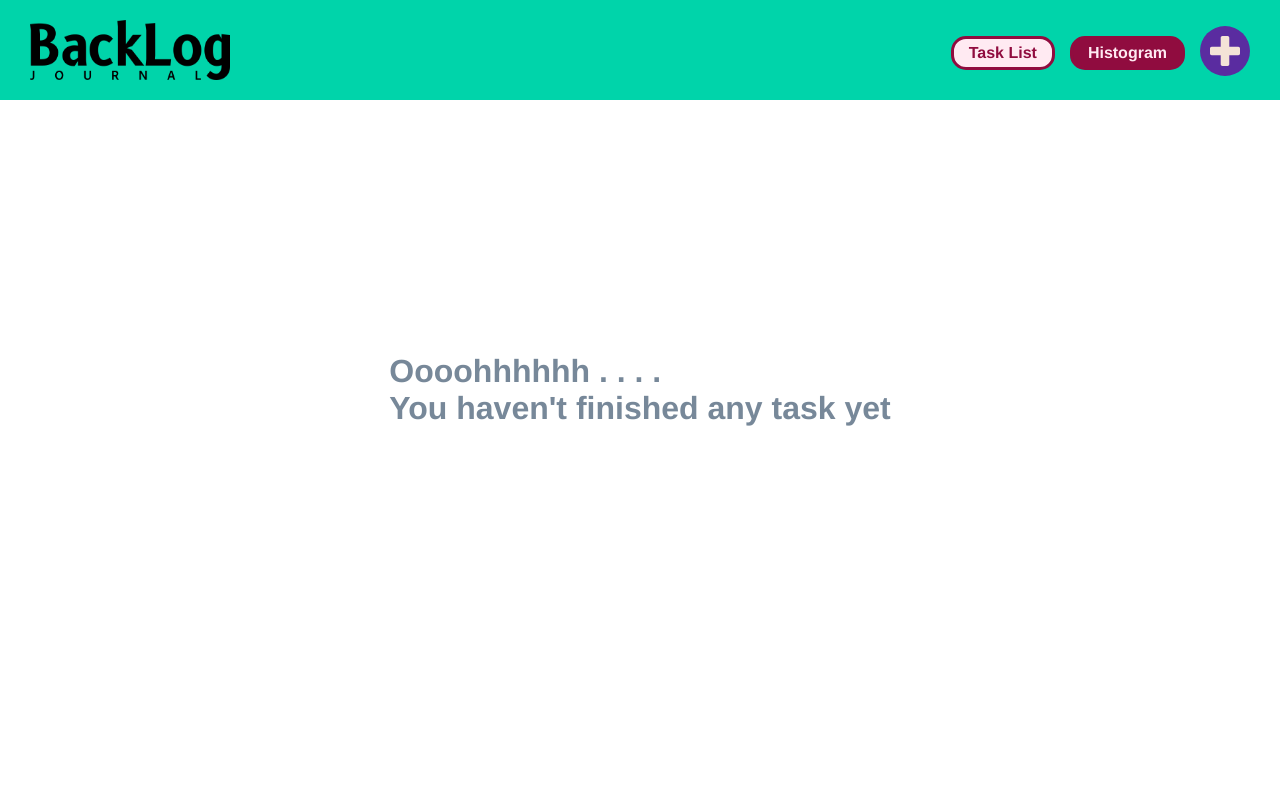
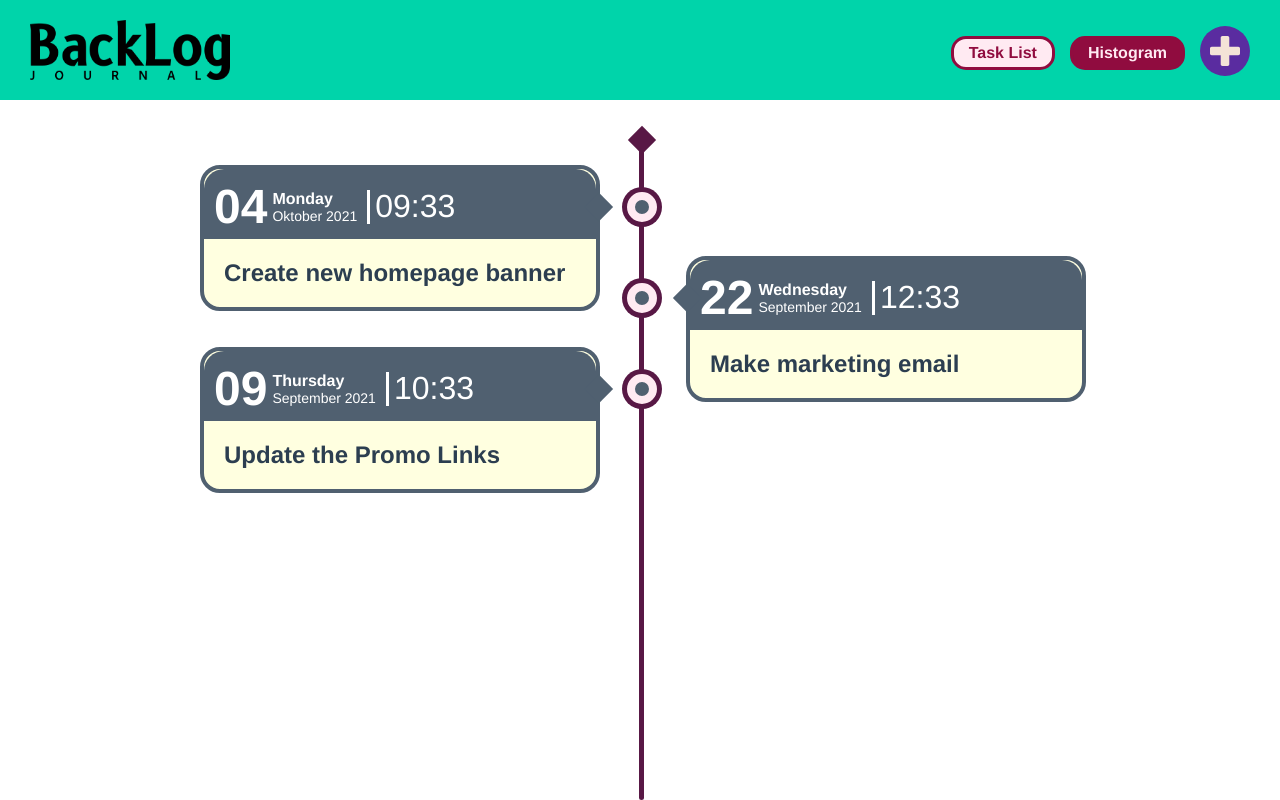
Before and after one commit to arief-fajri/backlog, a Vue app: page /histogram in a window 1280 px wide. Built offline with nearby package versions, Linux system fonts and the light colour scheme.

Commit message:
vue config

```diff
--- a/data/db.json
+++ b/data/db.json
@@ -21,7 +21,12 @@
             "id": 4,
             "title": "Update the Promo Links",
             "note": "Make sure all the promo links and coupon codes are up to date!!!!!",
-            "dateFinish": "09-Oktober-2021"
+            "dateFinish": {
+                "date": "09",
+                "day": "Wednesday",
+                "month": "September 2021",
+                "hour": "10:33"
+            }
         }
     ]
 }
--- a/package.json
+++ b/package.json
@@ -11,7 +11,6 @@
     "core-js": "^3.6.5",
     "json-server": "^0.17.0",
     "vue": "^3.0.0",
-    "vue-draggable-next": "^2.1.1",
     "vue-router": "^4.0.0-0"
   },
   "devDependencies": {
--- a/src/views/Histogram.vue
+++ b/src/views/Histogram.vue
@@ -12,14 +12,60 @@ export default {
   components: { Card, TimeLine },
   data() {
     return {
-      taskItems: [],
+      taskItems: [
+        {
+          id: 1,
+          title: "Create Web Design",
+          note: "It must be match with brand guidline",
+          dateFinish: "",
+        },
+        {
+          id: 2,
+          title: "Create new homepage banner",
+          note: "Lorem ipsum lorem ipsum lorem ipsum lorem ipsum lorem ipsum lorem ipsum lorem ipsum lorem ",
+          dateFinish: {
+            date: "04",
+            day: "Monday",
+            month: "Oktober 2021",
+            hour: "09:33",
+          },
+        },
+        {
+          id: 3,
+          title: "Make marketing email",
+          note: "Lorem ipsum lorem ipsum lorem ipsum lorem ipsum lorem ipsum lorem ipsum lorem ipsum lorem ",
+          dateFinish: {
+            date: "22",
+            day: "Wednesday",
+            month: "September 2021",
+            hour: "12:33",
+          },
+        },
+        {
+          id: 4,
+          title: "Update the Promo Links",
+          note: "Make sure all the promo links and coupon codes are up to date!!!!!",
+          dateFinish: {
+            date: "09",
+            day: "Thursday",
+            month: "September 2021",
+            hour: "10:33",
+          },
+        },
+      ],
     };
   },
   computed: {
     filteredItem() {
-      return this.taskItems.filter(task => task.dateFinish)
+      return this.taskItems.filter((task) => task.dateFinish);
     },
   },
+  // mounted() {
+  //   fetch('http://localhost:3000/tasks')
+  //     .then(res => res.json())
+  //     .then(data => this.taskItems = data)
+  //     .catch(err => console.log(err))
+  // },
 };
 </script>
 
--- a/src/views/Home.vue
+++ b/src/views/Home.vue
@@ -24,7 +24,37 @@ export default {
   components: { TaskCard },
   data() {
     return {
-      taskItems: [],
+      taskItems: [
+        {
+          id: 1,
+          title: "Create Web Design",
+          note: "It must be match with brand guidline",
+          dateFinish: "",
+        },
+        {
+          id: 2,
+          title: "Create new homepage banner",
+          note: "Lorem ipsum lorem ipsum lorem ipsum lorem ipsum lorem ipsum lorem ipsum lorem ipsum lorem ",
+          dateFinish: "",
+        },
+        {
+          id: 3,
+          title: "Make marketing email",
+          note: "Lorem ipsum lorem ipsum lorem ipsum lorem ipsum lorem ipsum lorem ipsum lorem ipsum lorem ",
+          dateFinish: "",
+        },
+        {
+          id: 4,
+          title: "Update the Promo Links",
+          note: "Make sure all the promo links and coupon codes are up to date!!!!!",
+          dateFinish: {
+            date: "09",
+            day: "Wednesday",
+            month: "September 2021",
+            hour: "10:33",
+          },
+        },
+      ],
     };
   },
   computed: {
@@ -32,6 +62,12 @@ export default {
       return this.taskItems.filter((task) => !task.dateFinish);
     },
   },
+  // mounted() {
+  //   fetch("http://localhost:3000/tasks")
+  //     .then((res) => res.json())
+  //     .then((data) => (this.taskItems = data))
+  //     .catch((err) => console.log(err));
+  // },
 };
 </script>
 
--- /dev/null
+++ b/vue.config.js
@@ -0,0 +1,3 @@
+module.exports = {
+    publicPath: '/backlog/'
+}
```
Also changed, not shown: 1 other file (tests, documents, lock files or other folders).
